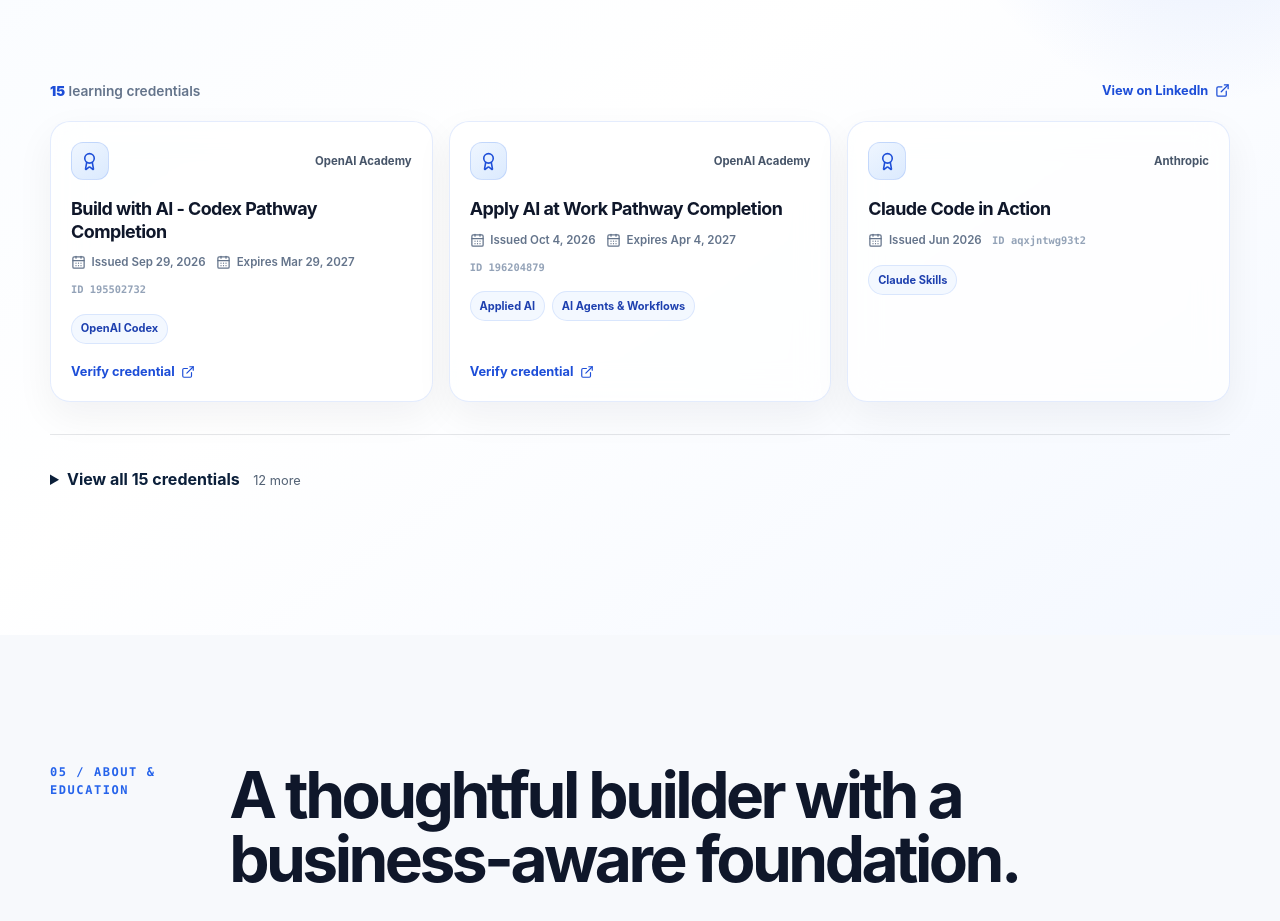
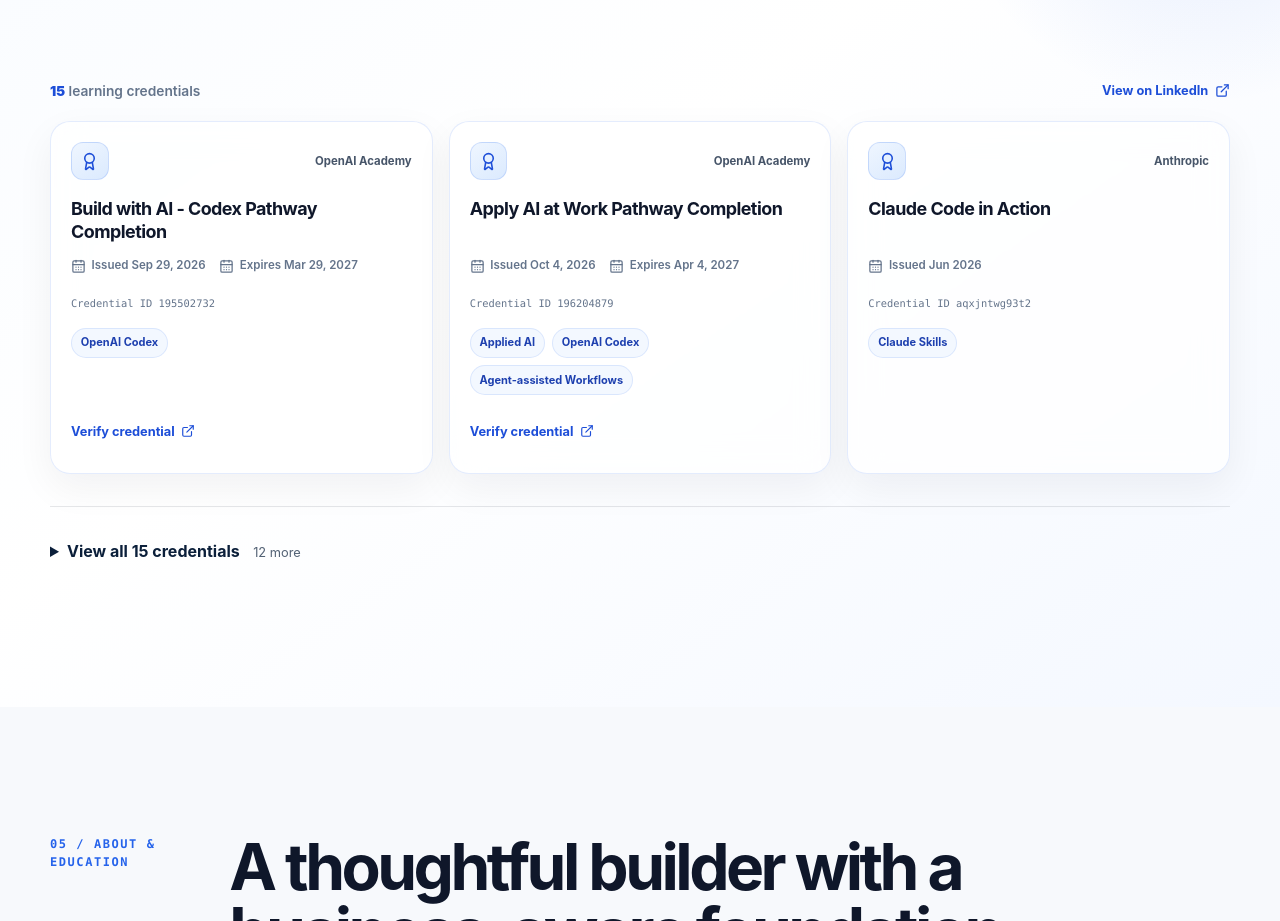
Before and after one commit to TheetawatCode/Theetawat-Portfolio, a Next.js app: page / in a window 1280 px wide. Shown: the part 6427-7348 px from the top of the page. Built offline with nearby package versions, Linux system fonts and the light colour scheme.

Commit message:
fix: align certificate cards and refine AI skill labels

```diff
--- a/src/app/globals.css
+++ b/src/app/globals.css
@@ -580,9 +580,11 @@
 
 .certificate-card {
   position: relative;
-  display: flex;
+  display: grid;
+  align-content: start;
+  min-width: 0;
+  gap: 0.9rem;
   min-height: 15rem;
-  flex-direction: column;
   border: 1px solid rgba(37, 99, 235, 0.12);
   border-radius: 1.25rem;
   background: rgba(255, 255, 255, 0.74);
@@ -598,8 +600,7 @@
   box-shadow: 0 22px 50px rgba(37, 99, 235, 0.11);
 }
 
-.certificate-card-topline,
-.certificate-meta {
+.certificate-card-topline {
   display: flex;
   align-items: center;
   gap: 0.65rem;
@@ -623,19 +624,17 @@
   max-width: calc(100% - 3.25rem);
   align-items: center;
   gap: 0.35rem;
-  overflow: hidden;
   color: #475569;
   font-size: 0.71rem;
   font-weight: 700;
   text-align: right;
-  text-overflow: ellipsis;
-  white-space: nowrap;
+  overflow-wrap: anywhere;
 }
 
 .certificate-issuer svg { flex: none; color: #2563eb; }
 
 .certificate-card h3 {
-  margin-top: 1.15rem;
+  margin-top: 0.25rem;
   color: #0f172a;
   font-size: 1.12rem;
   font-weight: 700;
@@ -644,21 +643,27 @@
 }
 
 .certificate-meta {
+  display: flex;
   flex-wrap: wrap;
-  margin-top: 0.7rem;
+  align-items: baseline;
+  align-content: start;
+  gap: 0.45rem 0.85rem;
   color: #64748b;
   font-size: 0.72rem;
   font-weight: 600;
 }
 
-.certificate-meta span { display: inline-flex; align-items: center; gap: 0.35rem; }
-.credential-id { color: #94a3b8; font-family: var(--font-mono); font-size: 0.65rem; }
+.certificate-meta span { display: inline-flex; align-items: baseline; gap: 0.35rem; white-space: nowrap; }
+.certificate-meta svg { flex: none; align-self: center; }
+.certificate-identity { min-width: 0; }
+.credential-id { color: #64748b; font-family: var(--font-mono); font-size: 0.65rem; overflow-wrap: anywhere; }
 
 .certificate-skills {
   display: flex;
   flex-wrap: wrap;
   gap: 0.45rem;
-  margin-top: 1rem;
+  align-content: start;
+  align-items: start;
 }
 
 .certificate-skills li,
@@ -672,8 +677,17 @@
   font-weight: 700;
 }
 
-.certificate-foundation { width: fit-content; margin-top: 1rem; color: #64748b; background: #f8fafc; }
-.certificate-verify-link { margin-top: auto; padding-top: 1.15rem; }
+.certificate-foundation { width: fit-content; align-self: start; color: #64748b; background: #f8fafc; }
+.certificate-footer { align-self: end; }
+.certificate-footer:empty, .certificate-identity:empty { display: none; }
+.certificate-verify-link { min-height: 44px; }
+
+@supports (grid-template-rows: subgrid) {
+  @media (min-width: 640px) {
+    .certificate-card { grid-row: span 6; grid-template-rows: subgrid; }
+    .certificate-footer:empty, .certificate-identity:empty { display: block; }
+  }
+}
 
 .experience-section {
   background: #08182d;
--- a/src/components/certificates-section.tsx
+++ b/src/components/certificates-section.tsx
@@ -14,18 +14,22 @@
               <div className="certificate-meta">
                 <span><CalendarDays size={15} aria-hidden="true" /> Issued {certificate.issued}</span>
                 {certificate.expires ? <span><CalendarDays size={15} aria-hidden="true" /> Expires {certificate.expires}</span> : null}
-                {certificate.credentialId ? <span className="credential-id">ID {certificate.credentialId}</span> : null}
+              </div>
+              <div className="certificate-identity" aria-hidden={!certificate.credentialId || undefined}>
+                {certificate.credentialId ? <span className="credential-id">Credential ID {certificate.credentialId}</span> : null}
               </div>
               {certificate.skills?.length ? (
                 <ul className="certificate-skills" aria-label="Skills">
                   {certificate.skills.map((skill) => <li key={skill}>{skill}</li>)}
                 </ul>
               ) : <span className="certificate-foundation">Learning foundation</span>}
+              <div className="certificate-footer">
               {certificate.credentialUrl ? (
                 <a className="certificate-verify-link" href={certificate.credentialUrl} target="_blank" rel="noreferrer">
                   Verify credential <ExternalLink size={14} aria-hidden="true" />
                 </a>
               ) : null}
+              </div>
             </article>
   );
 }
--- a/src/data/portfolio.ts
+++ b/src/data/portfolio.ts
@@ -113,7 +113,7 @@
     issued: "Oct 4, 2026",
     expires: "Apr 4, 2027",
     credentialId: "196204879",
-    skills: ["Applied AI", "AI Agents & Workflows"],
+    skills: ["Applied AI", "OpenAI Codex", "Agent-assisted Workflows"],
     credentialUrl: "https://oaiacademy.credential.net/b3f799ef-b9dd-4de0-8ec6-d2ff2a9c8394",
   },
   {
```
